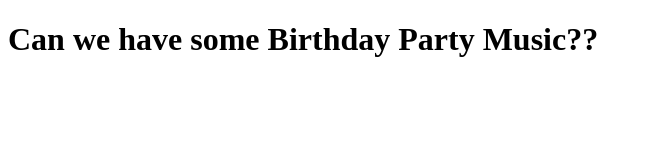
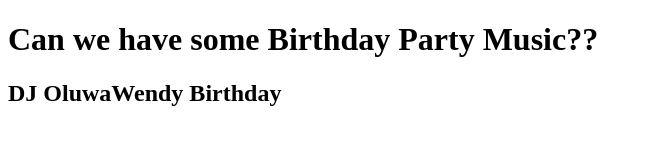
Before and after one commit to dreyorei/git, a plain HTML site: page index.html in a window 1280 px wide. Shown: the whole page, without its empty margins (0-651 px from the left). Drawn offline with Linux system fonts and the light colour scheme.

Commit message:
added H2

```diff
--- a/index.html
+++ b/index.html
@@ -8,3 +8,6 @@
 <h1>Can we have some Birthday Party Music??
     </body>
   </html></h1>
+  <h2>DJ OluwaWendy Birthday</h2>
+      </body>
+    </html>
```
